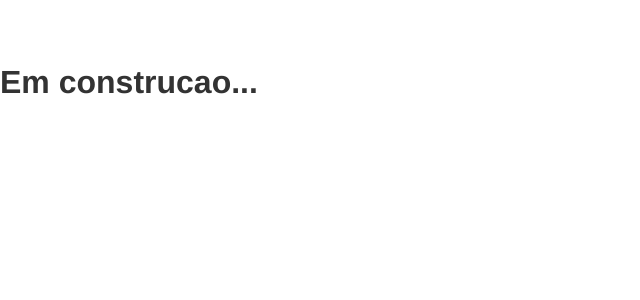
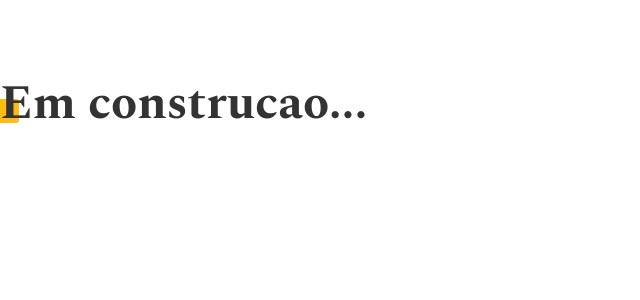
Before and after one commit to BryanJonathan/dogs-next, a Next.js app: page / in a window 1280 px wide. Shown: the top 300 px of the page, without its empty margins (0-640 px from the left). Built offline with nearby package versions, Linux system fonts and the light colour scheme.

Commit message:
feat: importacao tipografia

```diff
--- /dev/null
+++ b/src/app/functions/fonts.ts
@@ -0,0 +1,8 @@
+import { Spectral } from 'next/font/google';
+
+export const type_second = Spectral({
+  weight: ['700'],
+  subsets: ['latin'],
+  variable: '--type-second-spectral',
+  display: 'swap',
+})
--- a/src/app/globals.css
+++ b/src/app/globals.css
@@ -7,7 +7,7 @@
   margin: 0px;
   color: #333;
   --type-first: Helvetica, Arial, sans-serif;
-  --type-second: 'Spectral', Georgia;
+  --type-second: var(--type-second-spectral), Georgia;
   font-family: var(--type-first);
 }
 
--- a/src/app/layout.tsx
+++ b/src/app/layout.tsx
@@ -1,6 +1,6 @@
 import type { Metadata } from "next";
 import "./globals.css";
-
+import { type_second } from "./functions/fonts";
 
 export const metadata: Metadata = {
   title: "Dogs Next",
@@ -14,7 +14,7 @@
 }>) {
   return (
     <html lang="pt-BR">
-      <body>{children}</body>
+      <body className={type_second.variable}>{children}</body>
     </html>
   );
 }
--- a/src/app/page.tsx
+++ b/src/app/page.tsx
@@ -1,7 +1,7 @@
 export default function Home() {
   return (
     <main>
-     <h1>Em construcao...</h1>
+     <h1 className="title">Em construcao...</h1>
     </main>
   );
 }
```
